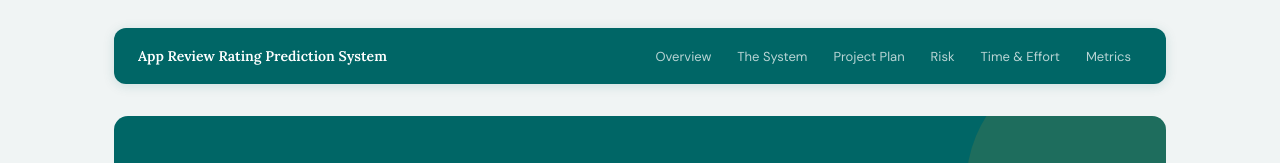
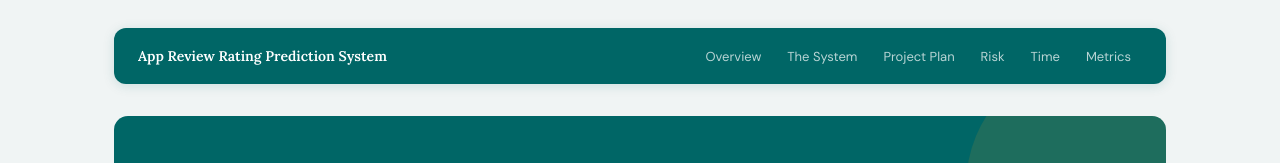
Before and after one commit to UNCW-DSC592-Spring2026/Group-A-Webpage, a plain HTML site: page index.html in a window 1280 px wide. Shown: the top 163 px of the page. Drawn offline with Linux system fonts and the light colour scheme.

Commit message:
new update

```diff
--- a/index.html
+++ b/index.html
@@ -21,7 +21,7 @@
       <a href="system.html">The System</a>
       <a href="plan.html">Project Plan</a>
       <a href="risk.html">Risk</a>
-      <a href="time.html">Time & Effort</a>
+      <a href="time.html">Time</a>
       <a href="metrics.html" class="active">Metrics</a>
     </div>
   </nav>
```
Also changed, not shown: metrics.html (+1 -1 lines), plan.html (+1 -1 lines), risk.html (+1 -1 lines), system.html (+1 -1 lines).
